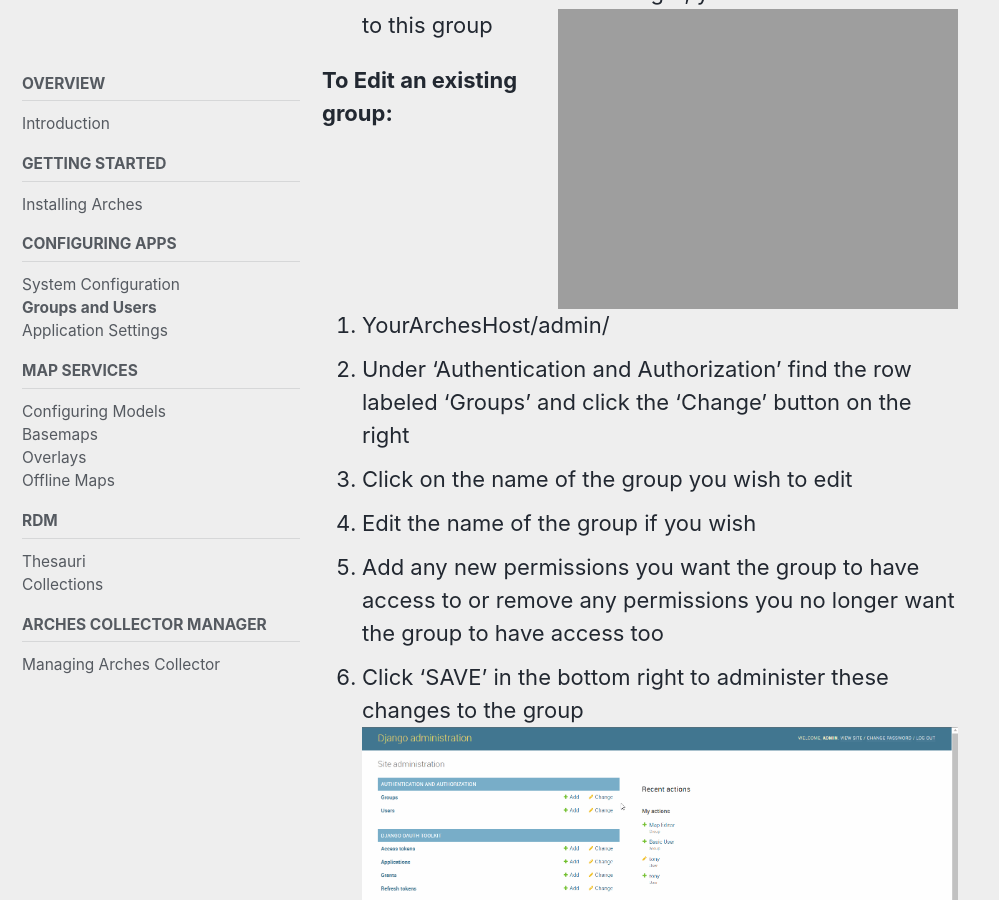
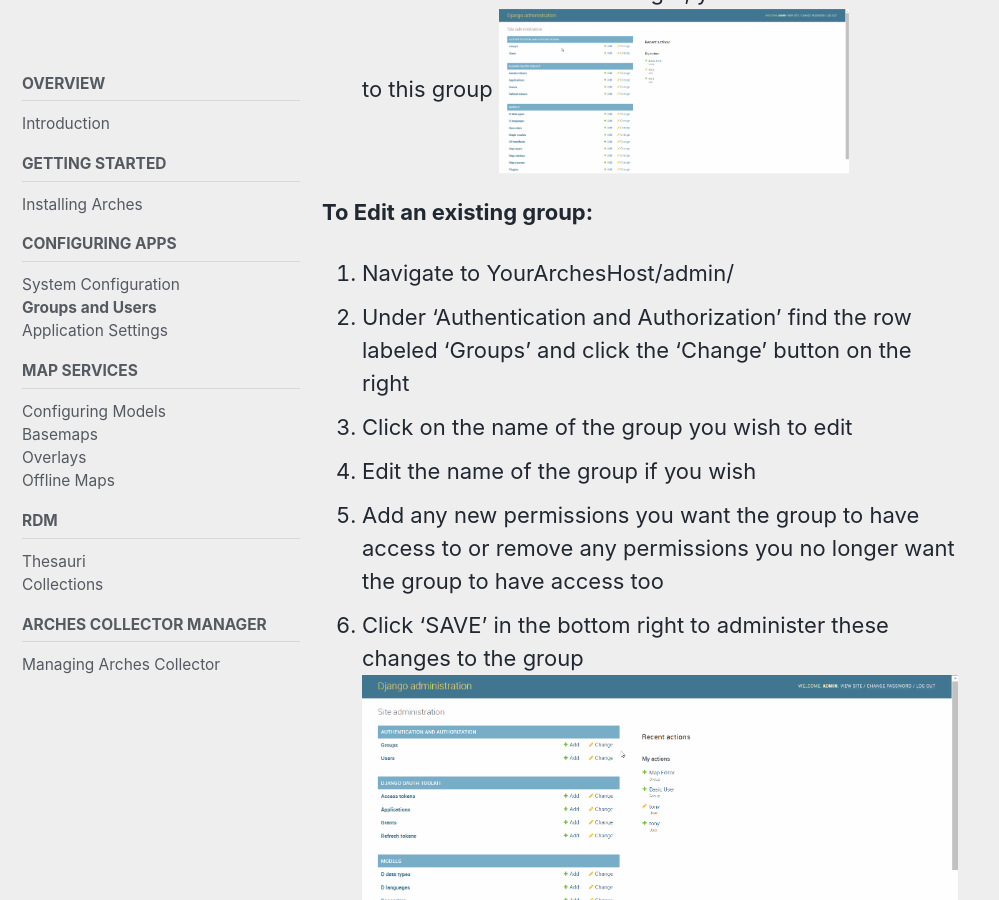
Before and after one commit to fargeo/archesguides, a Jekyll site: the page built from _pages/groups-users.md, in a window 1280 px wide and 900 px high, scrolled down 1094 px. Shown: the whole window, without its empty margins (0-999 px from the left). Built offline with Jekyll 4.4.1, drawn with Linux system fonts in a browser that asks for light colours; cached includes are drawn as plain includes; nearby versions of some CDN libraries.

Commit message:
image format
messing around with how to get gifs and images to proper size

```diff
--- a/_pages/groups-users.md
+++ b/_pages/groups-users.md
@@ -25,10 +25,10 @@ Arches installs with a handful of pre-existing groups with permissions already s
 1. Give the new group an appropriate name
 1. Set the permissions you want users added to this group to have access to by selecting them under 'Available Permissions' and using the arrows to move them into 'Chose Permissions'
 1. Click 'SAVE' in the bottom right, you can now add users to this group
-![Creating a group in the Django interface]({{site.url}}/assets/GIFs/groupCreate.gif = 250x250){: .align-right}
+<img src="/assets/GIFs/groupCreate.gif" width = "350" height = "200" />
 
 **To Edit an existing group:**
-1. YourArchesHost/admin/
+1. Navigate to YourArchesHost/admin/
 1. Under 'Authentication and Authorization' find the row labeled 'Groups' and click the 'Change' button on the right
 1. Click on the name of the group you wish to edit
 1. Edit the name of the group if you wish
```
Also changed, not shown: _pages/configuring-models.md (+3 -3 lines), 1 other file.
